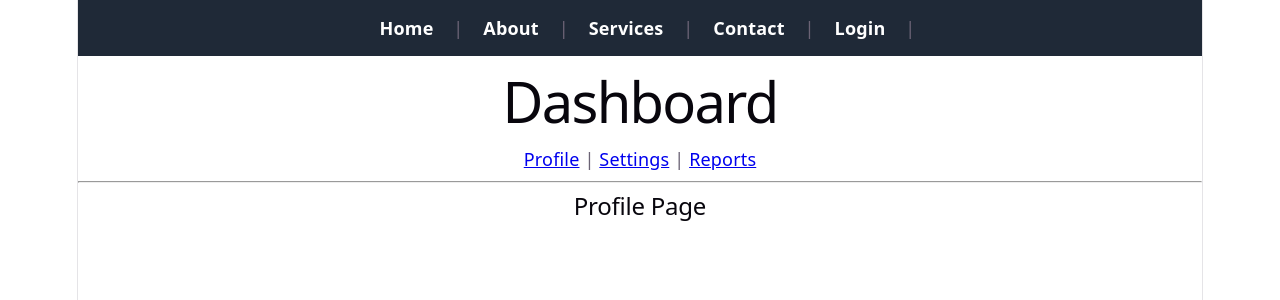
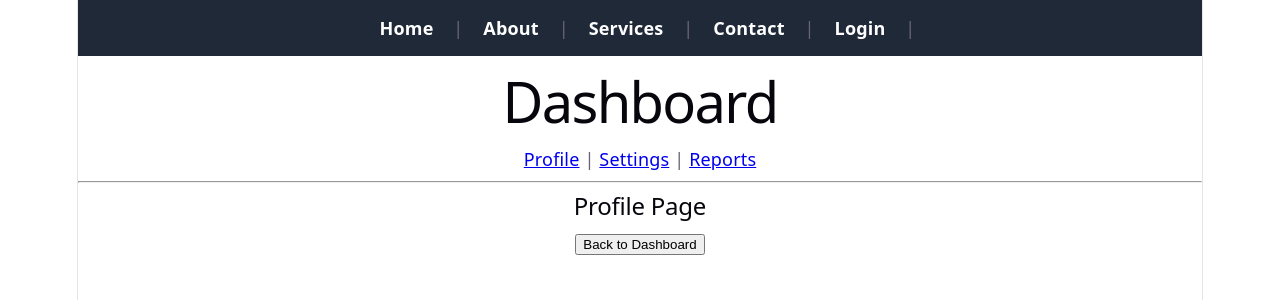
Before and after one commit to Md-Abul-Kalam-Azad-318/react-learning, a React (Vite) app: page /dashboard in a window 1280 px wide. Shown: the top 300 px of the page. Built offline with nearby package versions, Linux system fonts and the light colour scheme.

Commit message:
Topic 12 (Part 11): useNavigate and useLocation

```diff
--- a/src/pages/Profile.jsx
+++ b/src/pages/Profile.jsx
@@ -1,7 +1,37 @@
 import React from 'react'
+import {useNavigate } from 'react-router-dom';
+// import { useLocation } from 'react-router-dom';
 
 function Profile() {
-  return <h2>Profile Page</h2>;
+
+    const navigate = useNavigate();
+    // const location = useLocation();
+
+  return (
+    <div>
+      <h2>Profile Page</h2>
+
+      {/* <button onClick={() =>navigate("/dashboard")}>
+        Back to Dashboard
+      </button> */}
+
+      {/* <button onClick={() => navigate(-1)}>
+        Go Back
+      </button> */}
+
+      <button onClick={() =>navigate("/dashboard",
+      {replace : true })}>
+        Back to Dashboard
+      </button>
+      {/* <p>Current path: {location.pathname}</p> */}
+
+      {/* <p>Path: {location.pathname}</p>
+      <p>Search: {location.search}</p>
+      <p>Hash: {location.hash}</p>
+     */}
+    </div>
+  );
+
 }
 
 export default Profile;
```
